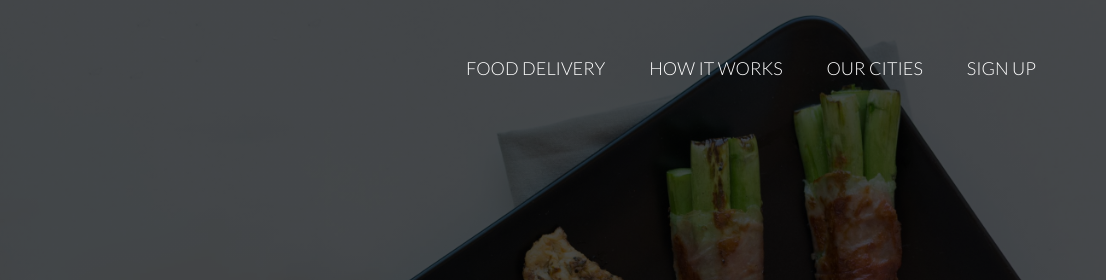
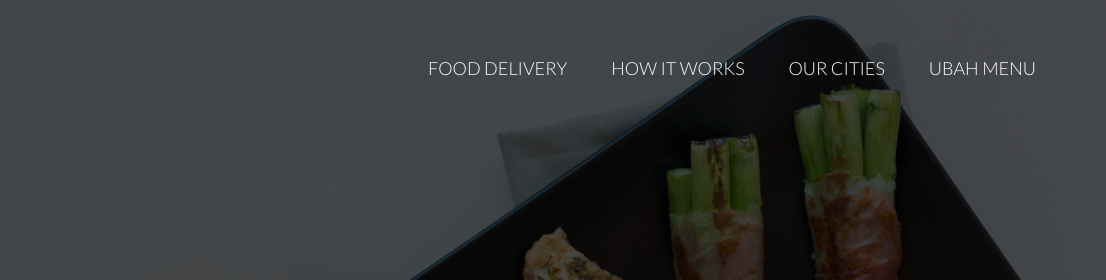
Before and after one commit to rizky0707/omnifood, a plain HTML site: page index.html in a window 1280 px wide. Shown: the top 280 px of the page, 174-1280 px from the left. Drawn offline with nearby package versions, Linux system fonts and the light colour scheme; a script that the page names is missing; files whose address does not match are found by name.

Commit message:
ubah menu

```diff
--- a/index.html
+++ b/index.html
@@ -46,7 +46,7 @@
                         <li><a href="#features">Food delivery</a></li>
                         <li><a href="#works">How it works</a></li>
                         <li><a href="#cities">Our cities</a></li>
-                        <li><a href="#plans">Sign up</a></li>
+                        <li><a href="#plans">Ubah menu</a></li>
                     </ul>
                     <a class="mobile-nav-icon js--nav-icon"><i class="ion-navicon-round"></i></a>
                 </div>
```
